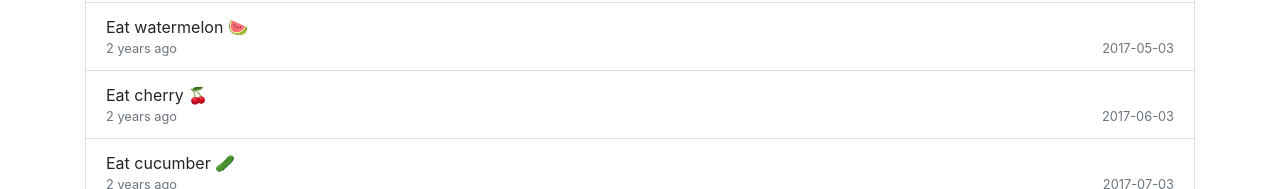
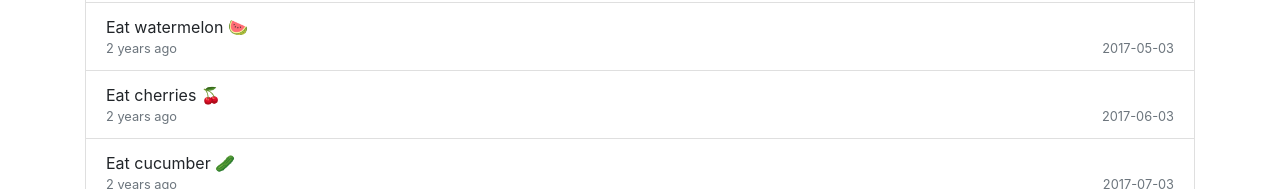
Before and after one commit to vanillajonathan/cocoberry, a React (Create React App) app: page / in a window 1280 px wide. Shown: the part 517-706 px from the top of the page. Built offline with nearby package versions, Linux system fonts and the light colour scheme.

Commit message:
Pluralize cherry

```diff
--- a/src/index.tsx
+++ b/src/index.tsx
@@ -15,7 +15,7 @@ const experiences: INewExperience[] = [
     { name: "Eat banana 🍌", last: new Date(2017, 4, 3).getTime(), tag: "fruit" },
     { name: "Eat broccoli 🥦", tag: "vegetable" },
     { name: "Eat carrot 🥕", tag: "vegetable" },
-    { name: "Eat cherry 🍒", last: new Date(2017, 5, 3).getTime(), tag: "fruit" },
+    { name: "Eat cherries 🍒", last: new Date(2017, 5, 3).getTime(), tag: "fruit" },
     { name: "Eat chili 🌶️", tag: "fruit" },
     { name: "Eat cucumber 🥒", last: new Date(2017, 6, 3).getTime(), tag: "vegetable" },
     { name: "Eat corn 🌽", last: new Date(2017, 6, 3).getTime(), tag: "vegetable" },
--- a/src/seed.json
+++ b/src/seed.json
@@ -4,7 +4,7 @@
   { "name": "Eat banana 🍌", "last": null, "tag": "fruit" },
   { "name": "Eat broccoli 🥦", "tag": "vegetable" },
   { "name": "Eat carrot 🥕", "tag": "vegetable" },
-  { "name": "Eat cherry 🍒", "last": null, "tag": "fruit" },
+  { "name": "Eat cherries 🍒", "last": null, "tag": "fruit" },
   { "name": "Eat chili 🌶️", "tag": "fruit" },
   { "name": "Eat cucumber 🥒", "last": null, "tag": "vegetable" },
   { "name": "Eat corn 🌽", "last": null, "tag": "vegetable" },
```
